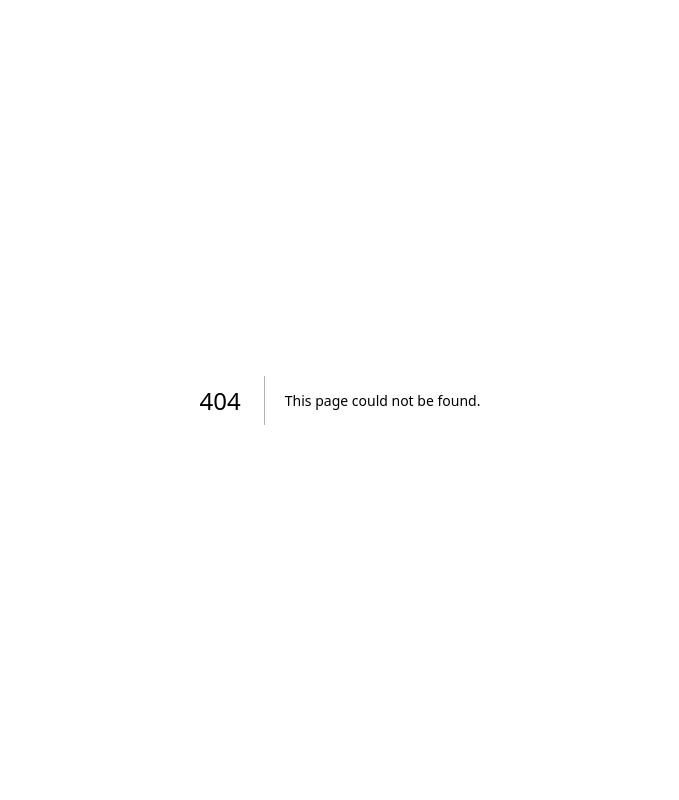
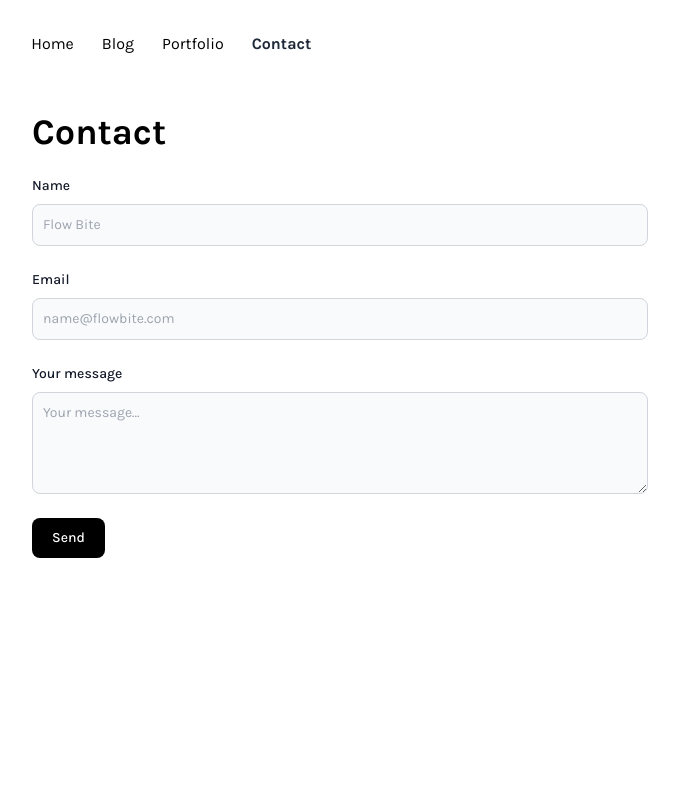
Before and after one commit to ramazanerikli/ramazanerikli-com, a Next.js app: page /contact in a window 1280 px wide. Before the commit this address had no page. Shown: the top 800 px of the page, without its empty margins (300-979 px from the left). Built offline with nearby package versions, Linux system fonts and the light colour scheme.

Commit message:
Add contact form

```diff
--- a/components/Layout.tsx
+++ b/components/Layout.tsx
@@ -38,11 +38,12 @@ export default function Layout(props: any) {
         />
       </Head>
       <nav className="nav pt-6 flex align-center justify-between">
-        <div className="ml-[-0.8rem] flex gap-x-1">
+        <div className="ml-[-0.8rem] flex gap-x-1 w-full">
           <MobileMenu />
           <NavItem href="/" text="Home" />
           <NavItem href="/blog" text="Blog" />
           <NavItem href="/portfolio" text="Portfolio" />
+          <NavItem href="/contact" text="Contact" />
         </div>
         {/* todo: add theme switcher button */}
         <button className="hidden btn" type="button" aria-label="Toggle Theme">
--- a/components/MobileMenu.tsx
+++ b/components/MobileMenu.tsx
@@ -13,6 +13,12 @@ export default function MobileMenu() {
       document.body.style.overflow = "hidden";
     }
   }
+
+  useEffect(() => {
+    return function reset() {
+      document.body.style.overflow = '';
+    };
+  }, []);
 
   return (
     <>
@@ -49,21 +55,27 @@ export default function MobileMenu() {
         )}
       </button>
 
+
       {isMenuOpen && (
         <ul className="menu flex flex-col absolute bg-white w-full overflow-y-auto z-30 h-full min-h-screen max-h-screen">
-          <li>
-            <Link href="/" className="flex w-auto pb-4">
+          <li className="border-b border-gray-300">
+            <Link href="/" className="flex w-auto pb-4 pt-4">
               Home
             </Link>
           </li>
-          <li>
-            <Link href="/blog" className="flex w-auto pb-4">
+          <li className="border-b border-gray-300">
+            <Link href="/blog" className="flex w-auto pb-4 pt-4">
               Blog
             </Link>
           </li>
-          <li>
-            <Link href="/portfolio" className="flex w-auto pb-4">
+          <li className="border-b border-gray-300">
+            <Link href="/portfolio" className="flex w-auto pb-4 pt-4">
               Portfolio
+            </Link>
+          </li>
+          <li className="border-b border-gray-300">
+            <Link href="/contact" className="flex w-auto pb-4 pt-4">
+              Contact
             </Link>
           </li>
         </ul>
--- a/package.json
+++ b/package.json
@@ -12,6 +12,7 @@
     "@sanity/block-content-to-react": "^3.0.0",
     "@sanity/code-input": "^3.0.0-v3-studio.15",
     "@sanity/image-url": "^1.0.1",
+    "@sendgrid/mail": "^7.7.0",
     "classnames": "^2.3.2",
     "fs": "^0.0.1-security",
     "glob": "^8.0.3",
--- /dev/null
+++ b/pages/api/sendgrid.js
@@ -0,0 +1,22 @@
+import sendgrid from "@sendgrid/mail";
+
+sendgrid.setApiKey(process.env.SENDGRID_API_KEY);
+
+async function sendEmail(req, res) {
+  try {
+    // console.log("REQ.BODY", req.body);
+    await sendgrid.send({
+      to: "mannuarora7000@gmail.com", // Your email where you'll receive emails
+      from: "manuarorawork@gmail.com", // your website email address here
+      subject: `${req.body.subject}`,
+      html: `<div>You've got a mail</div>`,
+    });
+  } catch (error) {
+    // console.log(error);
+    return res.status(error.statusCode || 500).json({ error: error.message });
+  }
+
+  return res.status(200).json({ error: "" });
+}
+
+export default sendEmail;
--- /dev/null
+++ b/pages/contact.tsx
@@ -0,0 +1,128 @@
+import React, { useState, useEffect } from "react";
+import Layout from "../components/Layout";
+
+export default function Contact() {
+  const [name, setName] = useState<string>("");
+  const [email, setEmail] = useState<string>("");
+  const [message, setMessage] = useState<string>("");
+
+  const [errors, setErrors] = useState({});
+
+  const handleValidation = () => {
+    let tempErrors = {} as any;
+    let isValid = true;
+
+    if (name.length <= 0) {
+      tempErrors["name"] = true;
+      isValid = false;
+    }
+    if (email.length <= 0) {
+      tempErrors["email"] = true;
+      isValid = false;
+    }
+    if (message.length <= 0) {
+      tempErrors["message"] = true;
+      isValid = false;
+    }
+
+    setErrors({ ...tempErrors });
+    console.log("errors", errors);
+    return isValid;
+  };
+
+  const handleSubmit = async (e: any) => {
+    e.preventDefault();
+
+    let isValidForm = handleValidation();
+
+    if (isValidForm) {
+      const res = await fetch("/api/sendgrid", {
+        body: JSON.stringify({
+          name: name,
+          email: email,
+          message: message,
+        }),
+        headers: {
+          "Content-Type": "application/json",
+        },
+        method: "POST",
+      });
+
+      const { error } = await res.json();
+      if (error) {
+        console.log(error);
+        return;
+      }
+    }
+  };
+
+  return (
+    <Layout>
+      <div className="w-full">
+        <h1 className="text-3xl md:text-4xl mb-6">Contact</h1>
+
+        <form onSubmit={handleSubmit}>
+          <div className="mb-6">
+            <label
+              htmlFor="email"
+              className="block mb-2 text-sm font-medium text-gray-900 dark:text-gray-300"
+            >
+              Name
+            </label>
+            <input
+              type="text"
+              id="name"
+              name="name"
+              className="bg-gray-50 border border-gray-300 text-gray-900 text-sm rounded-lg focus:ring-blue-500 focus:border-blue-500 block w-full p-2.5 dark:bg-gray-700 dark:border-gray-600 dark:placeholder-gray-400 dark:text-white dark:focus:ring-blue-500 dark:focus:border-blue-500"
+              placeholder="Flow Bite"
+              value={name}
+              onChange={(e) => setName(e.target.value)}
+              required
+            />
+          </div>
+          <div className="mb-6">
+            <label
+              htmlFor="email"
+              className="block mb-2 text-sm font-medium text-gray-900 dark:text-gray-300"
+            >
+              Email
+            </label>
+            <input
+              type="email"
+              id="email"
+              name="email"
+              className="bg-gray-50 border border-gray-300 text-gray-900 text-sm rounded-lg focus:ring-blue-500 focus:border-blue-500 block w-full p-2.5 dark:bg-gray-700 dark:border-gray-600 dark:placeholder-gray-400 dark:text-white dark:focus:ring-blue-500 dark:focus:border-blue-500"
+              placeholder="name@flowbite.com"
+              pattern=".+@.+\..+"
+              onChange={(e) => setEmail(e.target.value)}
+              required
+            />
+          </div>
+          <div className="mb-6">
+            <label
+              htmlFor="message"
+              className="block mb-2 text-sm font-medium text-gray-900 dark:text-gray-400"
+            >
+              Your message
+            </label>
+            <textarea
+              id="message"
+              name="message"
+              rows={4}
+              className="block p-2.5 w-full text-sm text-gray-900 bg-gray-50 rounded-lg border border-gray-300 focus:ring-blue-500 focus:border-blue-500 dark:bg-gray-700 dark:border-gray-600 dark:placeholder-gray-400 dark:text-white dark:focus:ring-blue-500 dark:focus:border-blue-500"
+              placeholder="Your message..."
+              value={message}
+              onChange={(e) => setMessage(e.target.value)}
+            ></textarea>
+          </div>
+          <button
+            type="submit"
+            className="text-white bg-black hover:bg-blue-800 focus:ring-4 focus:outline-none focus:ring-blue-300 font-medium rounded-lg text-sm w-full sm:w-auto px-5 py-2.5 text-center dark:bg-blue-600 dark:hover:bg-blue-700 dark:focus:ring-blue-800"
+          >
+            Send
+          </button>
+        </form>
+      </div>
+    </Layout>
+  );
+}
--- a/styles/globals.css
+++ b/styles/globals.css
@@ -3,7 +3,7 @@
 @tailwind utilities;
 
 
-html {
+body {
   overflow-y: scroll ;
   scroll-behavior: smooth;
   -webkit-overflow-scrolling: auto;
```
Also changed, not shown: 2 other files (tests, documents, lock files or other folders).
